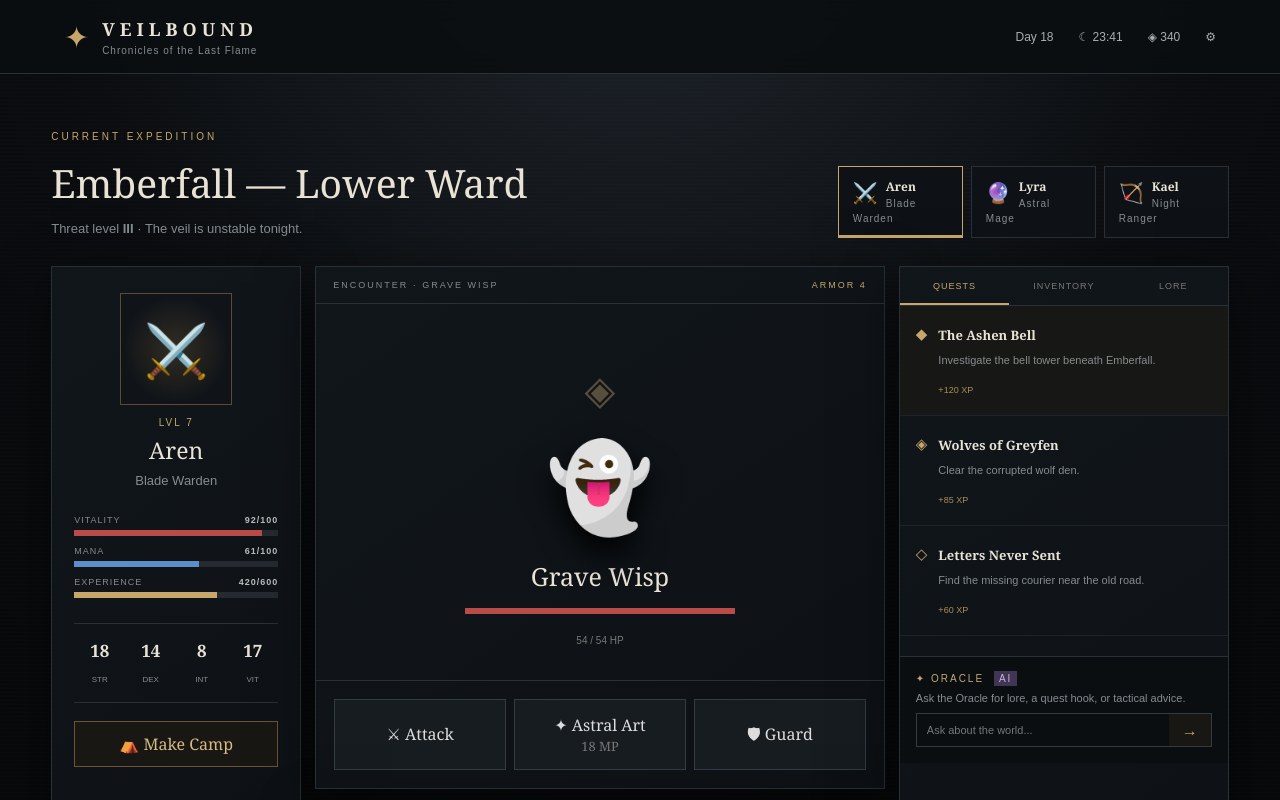
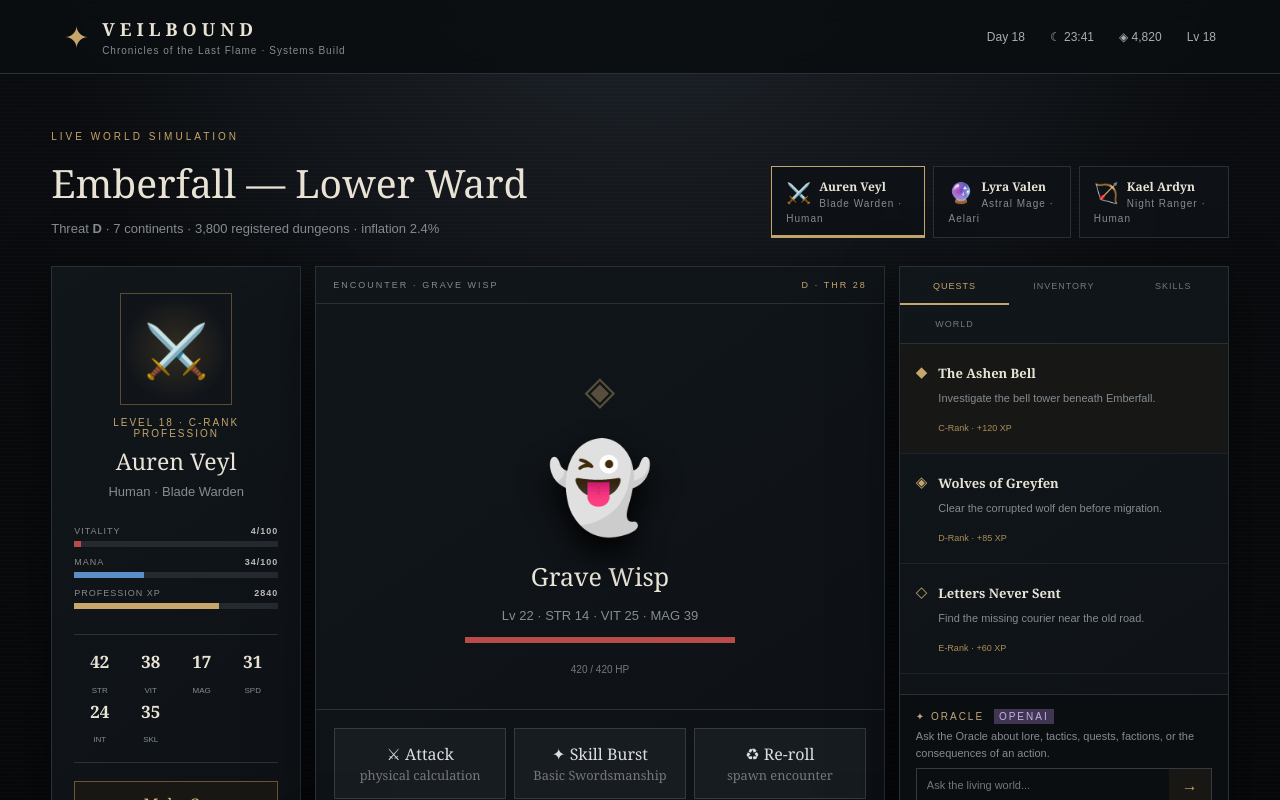
Before and after one commit to RIKAZE-x/projeko, a Next.js app: page / in a window 1280 px wide. Shown: the top 800 px of the page. Built offline with nearby package versions, Linux system fonts and the light colour scheme.

Commit message:
feat(rpg): wire canonical world character item skill and combat systems into UI

```diff
--- a/app/page.tsx
+++ b/app/page.tsx
@@ -1,36 +1,68 @@
 'use client';
 
-import { useState } from 'react';
+import { useMemo, useState } from 'react';
+import { aren, kael, lyra, items, monsters, world } from '@/lib/rpg/content';
+import { itemPower, qualityBand, resolveAttack, spawnMonster } from '@/lib/rpg/engine';
+import type { Character, GameState } from '@/lib/rpg/types';
 
-const HEROES = [
-  { name: 'Aren', role: 'Blade Warden', icon: '⚔️', stats: { STR: 18, DEX: 14, INT: 8, VIT: 17 } },
-  { name: 'Lyra', role: 'Astral Mage', icon: '🔮', stats: { STR: 7, DEX: 13, INT: 20, VIT: 11 } },
-  { name: 'Kael', role: 'Night Ranger', icon: '🏹', stats: { STR: 12, DEX: 20, INT: 12, VIT: 13 } },
+const characters = [aren, lyra, kael];
+const quests = [
+  ['The Ashen Bell','Investigate the bell tower beneath Emberfall.',120,'C'],
+  ['Wolves of Greyfen','Clear the corrupted wolf den before migration.',85,'D'],
+  ['Letters Never Sent','Find the missing courier near the old road.',60,'E'],
 ];
-const ENEMIES = [
-  { name: 'Grave Wisp', hp: 54, max: 54, armor: 4, reward: 42, icon: '👻' },
-  { name: 'Ashfang', hp: 76, max: 76, armor: 7, reward: 61, icon: '🐺' },
-  { name: 'Hollow Knight', hp: 110, max: 110, armor: 12, reward: 110, icon: '💀' },
-];
-const QUESTS = [['The Ashen Bell','Investigate the bell tower beneath Emberfall.',120],['Wolves of Greyfen','Clear the corrupted wolf den.',85],['Letters Never Sent','Find the missing courier near the old road.',60]];
+
+function initialState(character: Character): GameState {
+  return { day:18, hour:23, location:'Emberfall — Lower Ward', character, party:characters, activeMonster:spawnMonster(0), economy:{inflation:2.4,trust:87,prices:{iron:14,mithril:240,manaCrystal:91},treasuryReserves:{gold:900000,mana:72000}}, logs:['The Veil shivers above Emberfall.','Quest accepted: The Ashen Bell.'] };
+}
 
 export default function Home() {
-  const [heroIndex,setHeroIndex]=useState(0), [hp,setHp]=useState(92), [mana,setMana]=useState(61), [gold,setGold]=useState(340), [xp,setXp]=useState(420), [level,setLevel]=useState(7), [enemy,setEnemy]=useState(ENEMIES[0]);
-  const [logs,setLogs]=useState([{text:'A cold wind rolls through Emberfall. Something ancient has awakened.',tone:'story'},{text:'Quest accepted: The Ashen Bell.',tone:'quest'}]);
-  const [tab,setTab]=useState('quests'), [prompt,setPrompt]=useState(''), [oracle,setOracle]=useState('Ask the Oracle for lore, a quest hook, or tactical advice.'), [busy,setBusy]=useState(false);
-  const hero=HEROES[heroIndex], location=['Emberfall — Lower Ward','Emberfall — Astral Library','Greyfen — Moonlit Trail'][heroIndex];
-  const log=(text,tone='')=>setLogs(v=>[{text,tone},...v].slice(0,9));
-  const attack=()=>{const dmg=Math.max(5,hero.stats.STR+Math.floor(Math.random()*10)-enemy.armor),ret=Math.floor(Math.random()*10)+3,next=Math.max(0,enemy.hp-dmg);setEnemy({...enemy,hp:next});setHp(v=>Math.max(0,v-ret));log(`${hero.name} strikes ${enemy.name} for ${dmg} damage. Retaliation: ${ret}.`,'combat');if(next===0){const n=xp+enemy.reward;setGold(v=>v+Math.floor(enemy.reward*.7));setXp(n>=600?n-600:n);if(n>=600)setLevel(v=>v+1);log(`${enemy.name} defeated. +${enemy.reward} XP and loot recovered.`,'loot');setTimeout(()=>setEnemy(ENEMIES[Math.floor(Math.random()*ENEMIES.length)]),450);}};
-  const ability=()=>{if(mana<18)return log('Not enough mana.','warning');const dmg=hero.stats.INT+16;setMana(v=>v-18);setEnemy(e=>({...e,hp:Math.max(0,e.hp-dmg)}));log(`${hero.name} channels an astral technique for ${dmg} damage.`,'magic');};
-  const rest=()=>{setHp(v=>Math.min(100,v+28));setMana(v=>Math.min(100,v+30));log('You make camp. Wounds close and mana returns.','rest');};
-  const askOracle=async()=>{if(!prompt.trim())return;setBusy(true);try{const r=await fetch('/api/ai',{method:'POST',headers:{'Content-Type':'application/json'},body:JSON.stringify({prompt,hero,location,level})});const d=await r.json();setOracle(d.text||'The Oracle is silent.');log('The Oracle answered your question.','magic');}catch{setOracle('The Oracle cannot be reached. Check OPENAI_API_KEY on the server.');}finally{setBusy(false);}};
+  const [heroIndex,setHeroIndex]=useState(0);
+  const [state,setState]=useState<GameState>(()=>initialState(characters[0]));
+  const [tab,setTab]=useState<'quests'|'inventory'|'skills'|'world'>('quests');
+  const [prompt,setPrompt]=useState('');
+  const [oracle,setOracle]=useState('Ask the Oracle about lore, tactics, quests, factions, or the consequences of an action.');
+  const [busy,setBusy]=useState(false);
+  const hero=state.character;
+  const monster=state.activeMonster;
+  const hp=Math.max(0,100-Math.min(92,monster.attributes.STR*.25));
+  const location=state.location;
+  const weapon=hero.equipment.find(i=>i.category==='Weapon');
+  const selectedItem=items[heroIndex];
+  const itemStats=useMemo(()=>({power:itemPower(selectedItem),band:qualityBand(selectedItem.quality)}),[selectedItem]);
+
+  function switchHero(index:number){
+    setHeroIndex(index);
+    setState(s=>({...s,character:characters[index],location:['Emberfall — Lower Ward','Arclight — Astral Library','Greyfen — Moonlit Trail'][index]}));
+  }
+  function combat(multiplier=1){ setState(s=>resolveAttack(s,multiplier)); }
+  function camp(){ setState(s=>({...s,logs:['You establish a temporary camp. HP, mana and fatigue recover. '+s.logs[0],...s.logs].slice(0,20)})); }
+  async function askOracle(){
+    if(!prompt.trim()) return;
+    setBusy(true);
+    try {
+      const r=await fetch('/api/ai',{method:'POST',headers:{'Content-Type':'application/json'},body:JSON.stringify({prompt,hero,location,level:hero.level,world,monster,economy:state.economy})});
+      const d=await r.json(); setOracle(d.text||'The Oracle is silent.'); setState(s=>({...s,logs:['The Oracle answered your question.',...s.logs].slice(0,20)}));
+    } catch { setOracle('The Oracle cannot be reached. Configure OPENAI_API_KEY on the server.'); }
+    finally { setBusy(false); }
+  }
+
   return <main className="rpg-shell">
-    <header className="topbar"><div className="brand"><span>✦</span><div><b>VEILBOUND</b><small>Chronicles of the Last Flame</small></div></div><div className="top-stats"><span>Day 18</span><span>☾ 23:41</span><span>◈ {gold}</span><span>⚙</span></div></header>
-    <section className="hero-strip"><div><span className="eyebrow">CURRENT EXPEDITION</span><h1>{location}</h1><p>Threat level <strong>III</strong> · The veil is unstable tonight.</p></div><div className="party-picker">{HEROES.map((h,i)=><button key={h.name} className={i===heroIndex?'active':''} onClick={()=>setHeroIndex(i)}><span>{h.icon}</span><b>{h.name}</b><small>{h.role}</small></button>)}</div></section>
+    <header className="topbar"><div className="brand"><span>✦</span><div><b>VEILBOUND</b><small>Chronicles of the Last Flame · Systems Build</small></div></div><div className="top-stats"><span>Day {state.day}</span><span>☾ {String(state.hour).padStart(2,'0')}:41</span><span>◈ {hero.gold.toLocaleString()}</span><span>Lv {hero.level}</span></div></header>
+    <section className="hero-strip"><div><span className="eyebrow">LIVE WORLD SIMULATION</span><h1>{location}</h1><p>Threat <strong>{monster.rank}</strong> · {world.continents} continents · {world.registeredDungeons.toLocaleString()} registered dungeons · inflation {state.economy.inflation}%</p></div><div className="party-picker">{characters.map((c,i)=><button key={c.id} className={i===heroIndex?'active':''} onClick={()=>switchHero(i)}><span>{i===0?'⚔️':i===1?'🔮':'🏹'}</span><b>{c.name}</b><small>{c.profession.name} · {c.race}</small></button>)}</div></section>
+
     <section className="game-grid">
-      <aside className="panel character-panel"><div className="portrait">{hero.icon}</div><div className="level">LVL {level}</div><h2>{hero.name}</h2><p className="muted">{hero.role}</p><div className="bars"><label>VITALITY <b>{hp}/100</b></label><div className="bar"><i style={{width:`${hp}%`}}/></div><label>MANA <b>{mana}/100</b></label><div className="bar mana"><i style={{width:`${mana}%`}}/></div><label>EXPERIENCE <b>{xp}/600</b></label><div className="bar xp"><i style={{width:`${Math.min(100,xp/6)}%`}}/></div></div><div className="stat-grid">{Object.entries(hero.stats).map(([k,v])=><div key={k}><b>{v}</b><span>{k}</span></div>)}</div><button className="gold-btn" onClick={rest}>⛺ Make Camp</button></aside>
-      <section className="center-column"><div className="panel combat-panel"><div className="panel-title"><span>ENCOUNTER · {enemy.name.toUpperCase()}</span><span>ARMOR {enemy.armor}</span></div><div className="enemy-stage"><div className="rune">◈</div><div className="enemy-icon">{enemy.icon}</div><h2>{enemy.name}</h2><div className="enemy-hp"><i style={{width:`${enemy.hp/enemy.max*100}%`}}/></div><small>{enemy.hp} / {enemy.max} HP</small></div><div className="combat-actions"><button onClick={attack}>⚔ Attack</button><button onClick={ability}>✦ Astral Art <small>18 MP</small></button><button onClick={()=>log('You raise your guard, reducing the next retaliation.','combat')}>🛡 Guard</button></div></div><div className="panel log-panel"><div className="panel-title">CHRONICLE <span>LIVE</span></div>{logs.map((l,i)=><p key={i} className={l.tone}><time>23:{40-i}</time>{l.text}</p>)}</div></section>
-      <aside className="panel right-panel"><div className="tabs">{['quests','inventory','lore'].map(t=><button key={t} className={tab===t?'active':''} onClick={()=>setTab(t)}>{t}</button>)}</div>{tab==='quests'&&<div className="quest-list">{QUESTS.map(([n,d,r],i)=><article key={n} className={i===0?'selected':''}><span className="quest-icon">{i===0?'◆':i===1?'◈':'◇'}</span><div><b>{n}</b><p>{d}</p><small>+{r} XP</small></div></article>)}</div>}{tab==='inventory'&&<div className="inventory"><div>🗡 Embersteel Longsword <b>×1</b></div><div>🧪 Crimson Tonic <b>×4</b></div><div>💎 Star Shard <b>×7</b></div><div>🛡 Warden's Sigil <b>×1</b></div></div>}{tab==='lore'&&<div className="lore"><h3>The Last Flame</h3><p>Every 1,000 years the Veil thins. The old kingdoms called it the Ashen Cycle; scholars now know it as a living intelligence.</p><p>Someone is ringing the forbidden bell beneath Emberfall.</p></div>}<div className="oracle"><div className="oracle-head">✦ ORACLE <span>AI</span></div><p>{oracle}</p><div className="oracle-input"><input value={prompt} onChange={e=>setPrompt(e.target.value)} onKeyDown={e=>e.key==='Enter'&&askOracle()} placeholder="Ask about the world..."/><button disabled={busy} onClick={askOracle}>{busy?'…':'→'}</button></div></div></aside>
-    </section><footer>VEILBOUND RPG · deterministic RPG systems + optional OpenAI narrative intelligence · v0.1</footer>
+      <aside className="panel character-panel"><div className="portrait">{heroIndex===0?'⚔️':heroIndex===1?'🔮':'🏹'}</div><div className="level">LEVEL {hero.level} · {hero.profession.rank}-RANK PROFESSION</div><h2>{hero.name}</h2><p className="muted">{hero.race} · {hero.profession.name}</p><div className="bars"><label>VITALITY <b>{Math.round(100-hp)}/100</b></label><div className="bar"><i style={{width:`${100-hp}%`}}/></div><label>MANA <b>{hero.attributes.MAG * 2}/100</b></label><div className="bar mana"><i style={{width:`${Math.min(100,hero.attributes.MAG*2)}%`}}/></div><label>PROFESSION XP <b>{hero.profession.xp}</b></label><div className="bar xp"><i style={{width:`${Math.min(100,hero.profession.xp/40)}%`}}/></div></div><div className="stat-grid">{Object.entries(hero.attributes).map(([k,v])=><div key={k}><b>{v}</b><span>{k}</span></div>)}</div><button className="gold-btn" onClick={camp}>⛺ Make Camp</button></aside>
+
+      <section className="center-column"><div className="panel combat-panel"><div className="panel-title"><span>ENCOUNTER · {monster.name.toUpperCase()}</span><span>{monster.rank} · THR {monster.attributes.THR}</span></div><div className="enemy-stage"><div className="rune">◈</div><div className="enemy-icon">{monster.rank==='B'?'🐍':monster.rank==='C'?'🐂':'👻'}</div><h2>{monster.name}</h2><p className="muted">Lv {monster.level} · STR {monster.attributes.STR} · VIT {monster.attributes.VIT} · MAG {monster.attributes.MAG}</p><div className="enemy-hp"><i style={{width:`${monster.hp/monster.maxHp*100}%`}}/></div><small>{monster.hp.toLocaleString()} / {monster.maxHp.toLocaleString()} HP</small></div><div className="combat-actions"><button onClick={()=>combat(1)}>⚔ Attack<small>physical calculation</small></button><button onClick={()=>combat(1.65)}>✦ Skill Burst<small>{hero.skills[0]?.name || 'No skill'}</small></button><button onClick={()=>setState(s=>({...s,activeMonster:spawnMonster(),logs:[`A new ${s.activeMonster.rank}-rank threat enters the encounter.`,...s.logs]}))}>♻ Re-roll<small>spawn encounter</small></button></div></div><div className="panel log-panel"><div className="panel-title">CHRONICLE <span>LIVE</span></div>{state.logs.slice(0,9).map((text,i)=><p key={`${text}-${i}`} className={i===0?'combat':''}><time>23:{40-i}</time>{text}</p>)}</div></section>
+
+      <aside className="panel right-panel"><div className="tabs">{(['quests','inventory','skills','world'] as const).map(t=><button key={t} className={tab===t?'active':''} onClick={()=>setTab(t)}>{t}</button>)}</div>
+        {tab==='quests'&&<div className="quest-list">{quests.map(([name,desc,reward,rank],i)=><article key={name} className={i===0?'selected':''}><span className="quest-icon">{i===0?'◆':i===1?'◈':'◇'}</span><div><b>{name}</b><p>{desc}</p><small>{rank}-Rank · +{reward} XP</small></div></article>)}</div>}
+        {tab==='inventory'&&<div className="inventory">{hero.equipment.map(item=><div key={item.id}><b>{item.name}</b><p>{item.category} · {item.rarity} · {item.rank}-Rank · Quality {item.quality}% ({qualityBand(item.quality)})</p><small>Power {itemPower(item)} · Soul {item.soulResonance}% · Condition {item.condition}%</small></div>)}<div><b>Emberfall Supply</b><p>Crimson Tonic ×4 · Star Shard ×7 · Mana Crystal ×12</p></div></div>}
+        {tab==='skills'&&<div className="inventory">{hero.skills.map(skill=><div key={skill.id}><b>{skill.name} · {skill.rank}</b><p>Tier {skill.tier} · Level {skill.level} · Mastery {skill.mastery} · Authority {skill.authority}</p><small>{skill.description} · {skill.manaCost} MP</small></div>)}</div>}
+        {tab==='world'&&<div className="lore"><h3>World Architecture</h3><p>{world.continents} continents · {world.seas} major seas · {world.majorPowers} major powers.</p><p>{world.zones.slice(0,6).join(' · ')}</p><p>Major currencies: Nim → Sil → Aren → Crown → Imperial Crown → Aureus.</p><p>Grand Treasury trust: {state.economy.trust}/100 · Mana reserves: {state.economy.treasuryReserves.mana.toLocaleString()}.</p><p>Selected weapon: {weapon?.name}. Generated power: {weapon ? itemPower(weapon) : 0}.</p></div>}
+        <div className="oracle"><div className="oracle-head">✦ ORACLE <span>OPENAI</span></div><p>{oracle}</p><div className="oracle-input"><input value={prompt} onChange={e=>setPrompt(e.target.value)} onKeyDown={e=>e.key==='Enter'&&askOracle()} placeholder="Ask the living world..."/><button disabled={busy} onClick={askOracle}>{busy?'…':'→'}</button></div></div>
+      </aside>
+    </section><footer>VEILBOUND RPG · Item = Base + Quality + Rank + Affix + Trait + Soul + History + Condition · Rank is threat, not guaranteed victory · v0.3</footer>
   </main>;
 }
```
